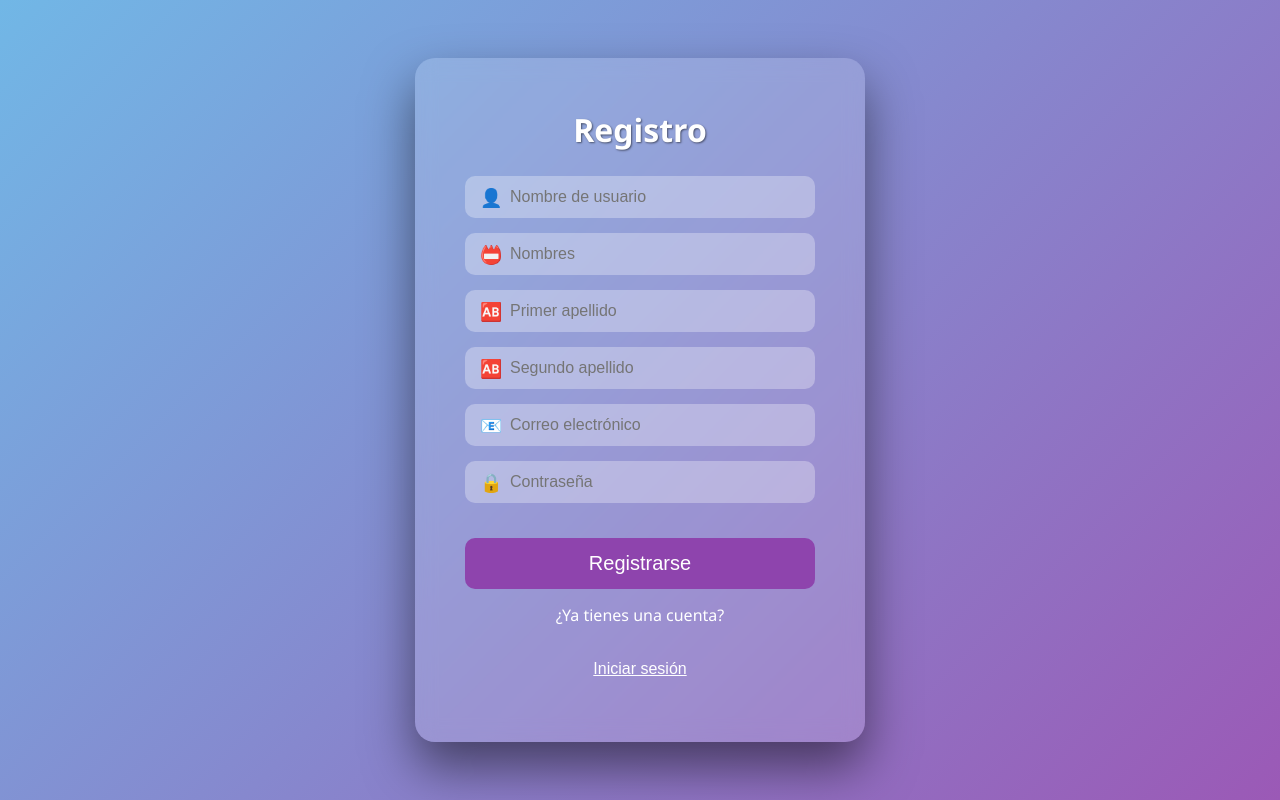
After one commit to LEYENDARYCOMPANY2024/S.T.M, a FastAPI app: template app/templates/regitro.html in a window 1280 px wide. The commit adds this page. Run offline with FastAPI, Linux system fonts and the light colour scheme; the template is opened without the code that fills it, so the values that code supplies are empty.

Commit message:
cambios diseños y html y js

```diff
--- /dev/null
+++ b/app/static/css/registro.css
@@ -0,0 +1,88 @@
+        * {
+            box-sizing: border-box;
+            margin: 0;
+            padding: 0;
+        }
+        body {
+            display: flex;
+            justify-content: center;
+            align-items: center;
+            height: 100vh;
+            background: linear-gradient(135deg, #71b7e6, #9b59b6);
+            font-family: 'Segoe UI', Tahoma, Geneva, Verdana, sans-serif;
+        }
+        .register-container {
+            background: rgba(255, 255, 255, 0.15);
+            backdrop-filter: blur(10px);
+            padding: 50px;
+            border-radius: 20px;
+            box-shadow: 0 25px 50px rgba(0, 0, 0, 0.5);
+            text-align: center;
+            transition: transform 0.3s;
+            width: 450px;
+        }
+        .register-container:hover {
+            transform: translateY(-5px);
+        }
+        .register-container h2 {
+            margin-bottom: 25px;
+            color: white;
+            font-size: 32px;
+            text-shadow: 1px 1px 2px rgba(0, 0, 0, 0.5);
+        }
+        .input-container {
+            position: relative;
+            margin: 15px 0;
+        }
+        .input-container input {
+            width: 100%;
+            padding: 12px 45px;
+            border: none;
+            border-radius: 10px;
+            font-size: 16px;
+            outline: none;
+            background: rgba(255, 255, 255, 0.3);
+            color: #fff;
+            transition: background 0.3s, box-shadow 0.3s;
+        }
+        .input-container input:focus {
+            background: rgba(255, 255, 255, 0.5);
+            box-shadow: 0 0 10px rgba(255, 255, 255, 0.5);
+        }
+        .input-container .icon {
+            position: absolute;
+            left: 15px;
+            top: 50%;
+            transform: translateY(-50%);
+            color: #fff;
+            font-size: 18px;
+        }
+        .register-container button {
+            width: 100%;
+            padding: 14px;
+            background: #8e44ad;
+            border: none;
+            border-radius: 10px;
+            color: white;
+            font-size: 20px;
+            cursor: pointer;
+            transition: background 0.3s ease, transform 0.2s;
+            margin-top: 20px;
+        }
+        .register-container button:hover {
+            background: #732d91;
+            transform: scale(1.05);
+        }
+        .login-link {
+            margin-top: 15px;
+            color: white;
+            font-size: 16px;
+        }
+        .login-link button {
+            background: none;
+            border: none;
+            color: #fff;
+            font-size: 16px;
+            cursor: pointer;
+            text-decoration: underline;
+        }
--- /dev/null
+++ b/app/templates/regitro.html
@@ -0,0 +1,42 @@
+<!DOCTYPE html>
+<html lang="en">
+<head>
+    <meta charset="UTF-8">
+    <meta name="viewport" content="width=device-width, initial-scale=1.0">
+    <title>Registro</title>
+        <link rel="stylesheet" href="/app/static/css/registro.css">
+</head>
+<body>
+    <div class="register-container">
+        <h2>Registro</h2>
+        <div class="input-container">
+            <span class="icon">👤</span>
+            <input type="text" placeholder="Nombre de usuario" required>
+        </div>
+        <div class="input-container">
+            <span class="icon">📛</span>
+            <input type="text" placeholder="Nombres" required>
+        </div>
+        <div class="input-container">
+            <span class="icon">🆎</span>
+            <input type="text" placeholder="Primer apellido" required>
+        </div>
+        <div class="input-container">
+            <span class="icon">🆎</span>
+            <input type="text" placeholder="Segundo apellido" required>
+        </div>
+        <div class="input-container">
+            <span class="icon">📧</span>
+            <input type="email" placeholder="Correo electrónico" required>
+        </div>
+        <div class="input-container">
+            <span class="icon">🔒</span>
+            <input type="password" placeholder="Contraseña" required>
+        </div>
+        <button>Registrarse</button>
+        <div class="login-link">
+            ¿Ya tienes una cuenta? <button>Iniciar sesión</button>
+        </div>
+    </div>
+</body>
+</html>
```
Also changed, not shown: app/static/css/inedex.css (added, +219 -0 lines), app/static/css/login.css (added, +75 -0 lines), app/static/js/index.js (added, +134 -0 lines), app/templates/index.html (+67 -3 lines), app/templates/login.html (added, +28 -0 lines), controllers/main_controller.py (deleted, +0 -13 lines), templates/index.html (deleted, +0 -11 lines), app/static/hola.txt (added).
